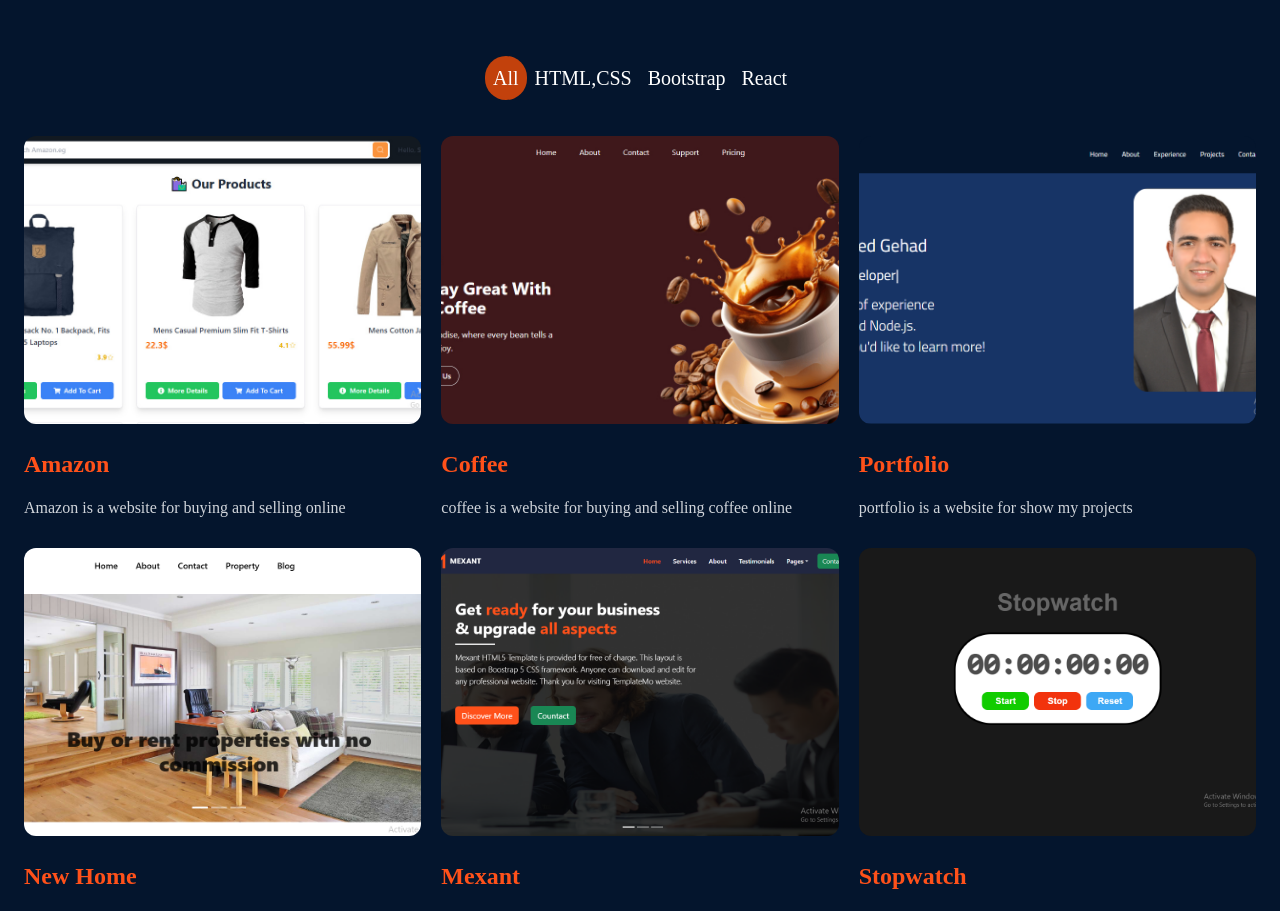
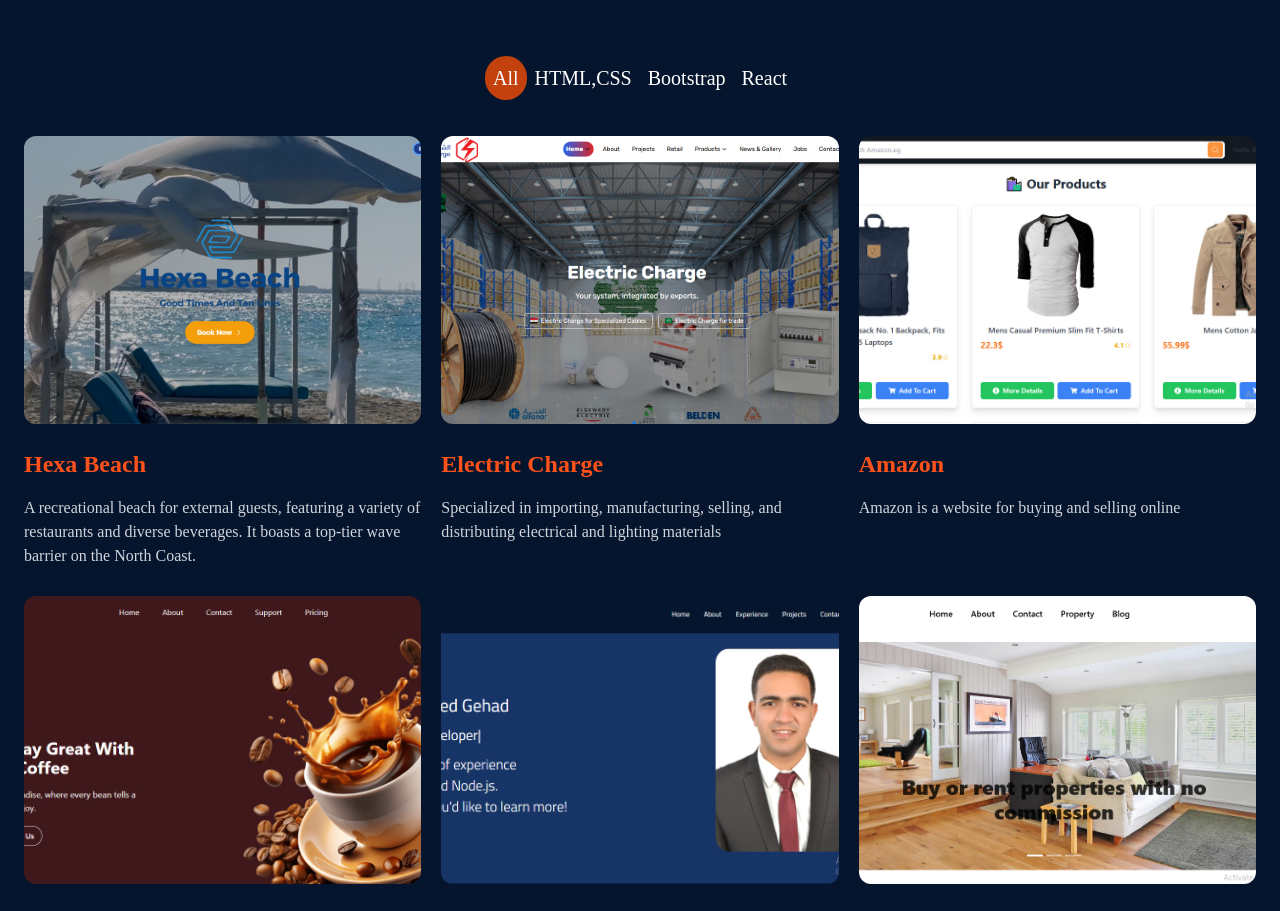
Before and after one commit to Ahmed-Gehad/Portfolio, a React (Vite) app: page / in a window 1280 px wide. Shown: the part 1780-2691 px from the top of the page. Built offline with nearby package versions, Linux system fonts and the light colour scheme.

Commit message:
update project

```diff
--- a/src/Component/Projects.jsx
+++ b/src/Component/Projects.jsx
@@ -18,6 +18,8 @@
   newHome,
   coffee,
   amazon,
+  hexaa,
+  electric
 } from '../../src/imges/projects';
 
 
@@ -25,6 +27,24 @@
 
 
 const projectsData = [
+   {
+    id: 15,
+    title: "Hexa Beach",
+    description: "A recreational beach for external guests, featuring a variety of restaurants and diverse beverages. It boasts a top-tier wave barrier on the North Coast.",
+    image: hexaa,
+    tag: ["All", "React"],
+    gitUrl: "https://www.hexabeach.com/",
+    previewUrl: "https://www.hexabeach.com/"
+  },
+   {
+    id: 14,
+    title: "Electric Charge",
+    description: "Specialized in importing, manufacturing, selling, and distributing electrical and lighting materials",
+    image: electric,
+    tag: ["All", "React"],
+    gitUrl: "https://www.electric-charge.com/",
+    previewUrl: "https://www.electric-charge.com/"
+  },
   {
     id: 13,
     title: "Amazon",
--- a/src/imges/projects/index.js
+++ b/src/imges/projects/index.js
@@ -11,6 +11,8 @@
 import newHome from './new-home.png'
 import coffee from './coffee.jpg'
 import amazon from './amazon.jpg'
+import hexaa from './hexaa.png'
+import electric from './electric.png'
 
 
 
@@ -28,4 +30,6 @@
     newHome,
     coffee,
     amazon,
+    electric,
+    hexaa,
 };
```
Also changed, not shown: src/imges/projects/electric.png (added), src/imges/projects/hexaa.png (added).
